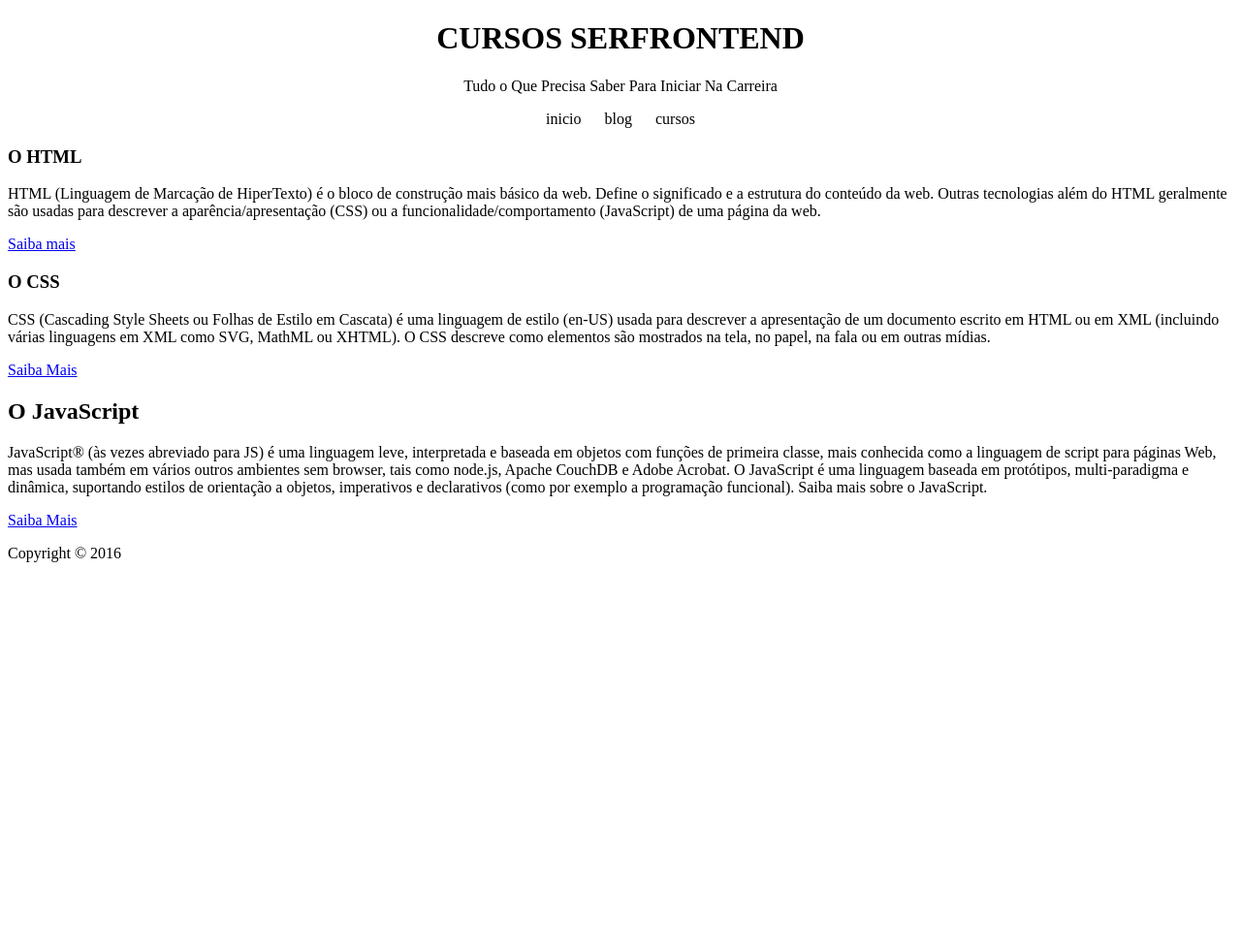
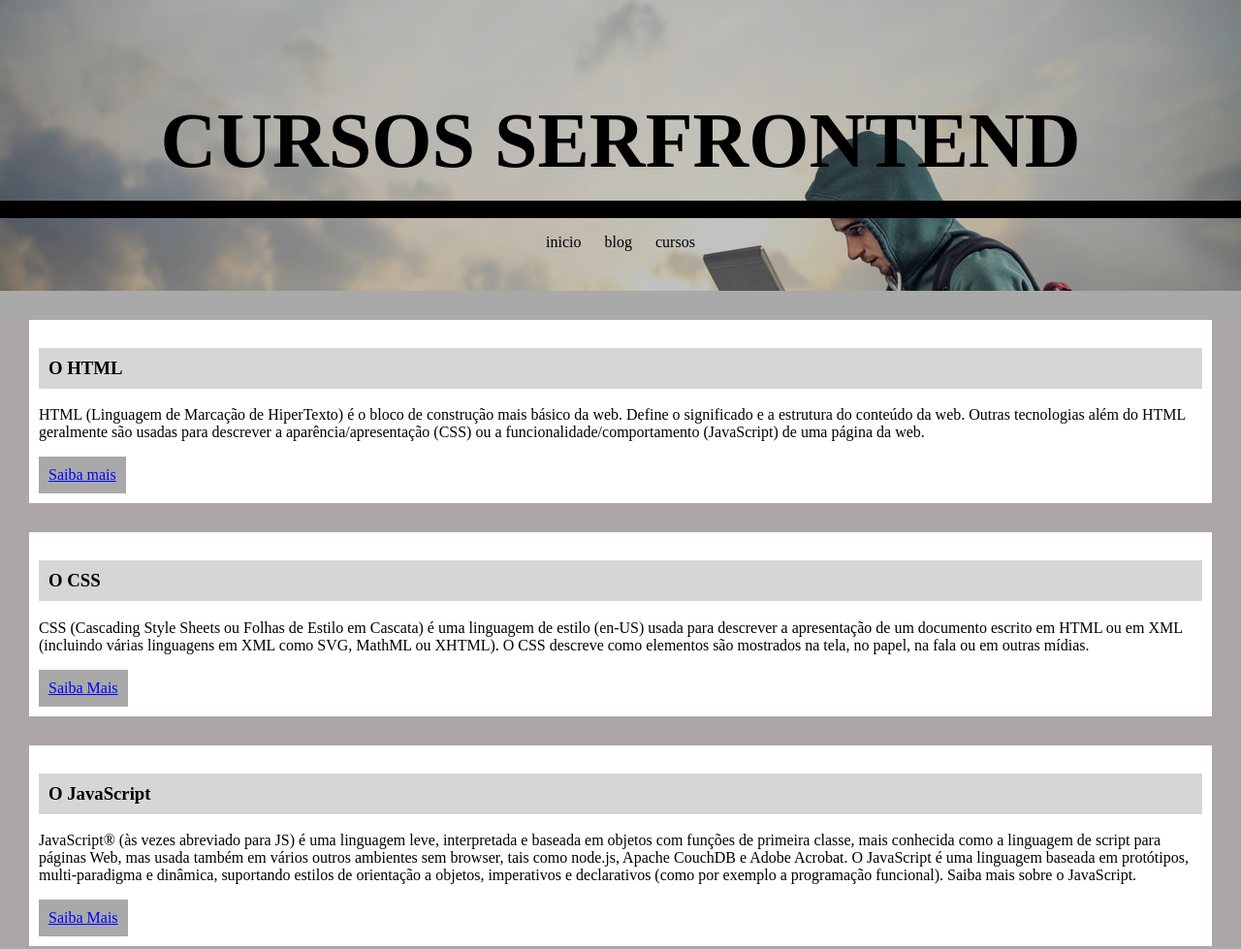
Before and after one commit to joaopedro206/Curso-Uninter, a plain HTML site: page testes/semantica/index.html in a window 1280 px wide. Shown: the top 979 px of the page at 97% size. Before the commit the page ends 800 px from the top, so only its background shows below. Drawn offline with Linux system fonts and the light colour scheme.

Commit message:
Perto Do Final

```diff
--- a/testes/semantica/index.html
+++ b/testes/semantica/index.html
@@ -31,6 +31,7 @@
                 <a href="#">Saiba Mais</a>
             </footer>
         </article>
+        <article>
             <h1>O JavaScript</h1>
             <p>JavaScript® (às vezes abreviado para JS) é uma linguagem leve, interpretada e baseada em objetos com funções de primeira classe, mais conhecida como a linguagem de script para páginas Web, mas usada também em vários outros ambientes sem browser, tais como node.js, Apache CouchDB e Adobe Acrobat. O JavaScript é uma linguagem baseada em protótipos, multi-paradigma e dinâmica, suportando estilos de orientação a objetos, imperativos e declarativos (como por exemplo a programação funcional). Saiba mais sobre o JavaScript.
             </p>
--- a/testes/semantica/style.css
+++ b/testes/semantica/style.css
@@ -2,13 +2,60 @@
 
 
 body{
+    margin: 0%;
+    background-color: darkgray;
 
 }
 header{
+    padding: 0%;
     text-align: center;
+    background-image: url(imagens/bg-3.jpg);
+    background-repeat: no-repeat;
+    background-size: cover;
+    height: 300px;
+
 
 }
-    nav{
+header h1{
+    font-size: 5em;
+    margin: 0%;
+    padding-top: 100px;
+}
+header p{
+    background-color: black;
+}
+ nav{
         display: inline;
         padding: 10px;
-    }
+ }
+ section{
+    background-color: rgb(173, 166, 166);
+ }
+ article{
+    margin: 30px;
+    padding: 10px;
+    background-color: white
+ }
+ article h1{
+    background-color: rgba(169, 169, 169, 0.479);
+    padding: 10px;
+
+
+
+ }
+ article p{
+
+ }
+ article footer{
+    background-color: darkgray;
+    display: inline-block;
+    padding: 10px;
+
+
+ }
+ footer a{
+    color: blue;
+ }
+ footer{
+    text-align: center;
+ }
```
Also changed, not shown: testes/semantica/imagens/bg-1.jpg (added), testes/semantica/imagens/bg-2.jpg (added), testes/semantica/imagens/bg-3.jpg (added), testes/semantica/imagens/bg-4.jpg (added).
